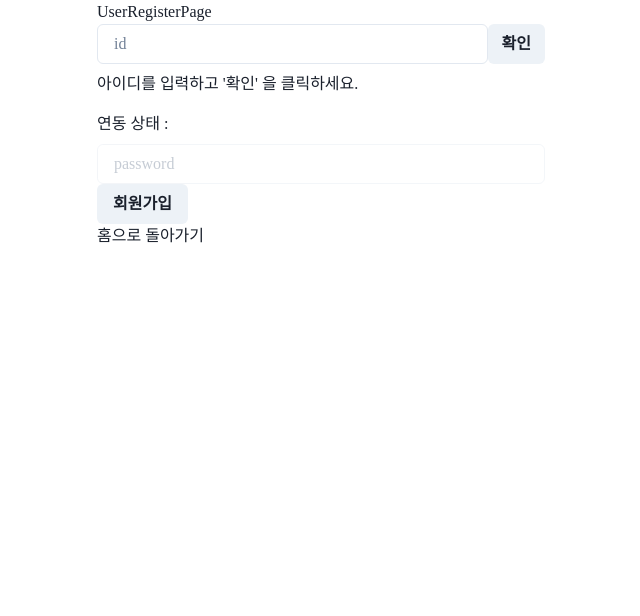
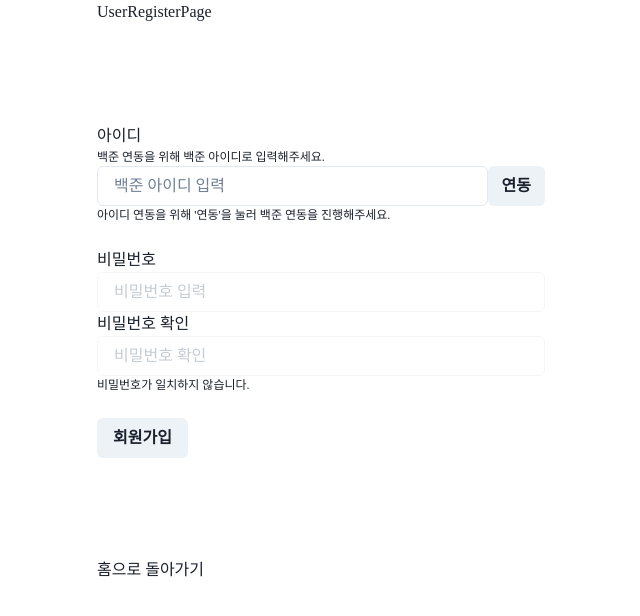
Before and after one commit to seoeun98/sharkshark, a React (Create React App) app in the folder front/sharkshark/: page /register in a window 1280 px wide. Shown: the top 616 px of the page, without its empty margins (319-959 px from the left). Built offline with nearby package versions, Linux system fonts and the light colour scheme; a web font is replaced by a local one.

Commit message:
Feat : 회원가입 페이지 세부 기능

```diff
--- a/front/sharkshark/src/api/common.ts
+++ b/front/sharkshark/src/api/common.ts
@@ -5,7 +5,7 @@ const SERVER_ADDRESS = 'http://j7b205.p.ssafy.io/api';
 export const authAxios: AxiosInstance = axios.create({
   baseURL: `${SERVER_ADDRESS}`,
   headers: {
-    access_token: localStorage.getItem('accessToken') || '',
+    access_token: 'Bearer ' + localStorage.getItem('access_token') || '',
   },
 });
 
--- a/front/sharkshark/src/api/default.ts
+++ b/front/sharkshark/src/api/default.ts
@@ -1,9 +1,9 @@
 import { defaultAxios } from './common';
 
 // 회원가입
-export const registerAPI = (id: string, password: string) => {
+export const registerAPI = (id: string, pw: string) => {
   defaultAxios
-    .post('/user/register', { id: id, password: password })
+    .post('/user/register', { id: id, pw: pw })
     .then(res => {
       window.location.href = '/login';
     })
@@ -19,17 +19,16 @@ export const getProfileMsgAPI = async (id: string) => {
   await defaultAxios
     .post(`/user/confirm/${id}`)
     .then(res => {
-      console.log(res.data.msg);
+      console.log(res.data);
       profileMsg = res.data.msg;
     })
     .catch(err => {
-      profileMsg = 'test msg';
-      console.log(profileMsg);
+      profileMsg = '-1';
       console.log(err);
       alert('getProfileMsg failed');
     });
   console.log(profileMsg);
-  return profileMsg;
+  return 'profileMsg';
 };
 
 // 상태메시지 지정 문구 입력 확인
@@ -50,11 +49,11 @@ export const checkProfileMsgAPI = async (id: string) => {
 };
 
 // 로그인
-export const loginAPI = (id: string, password: string) => {
+export const loginAPI = (id: string, pw: string) => {
   defaultAxios
-    .post('/user/login', { id: id, password: password })
+    .post('/user/login', { id: id, pw: pw })
     .then(res => {
-      localStorage.setItem('accessToken', res.data.access_token);
+      localStorage.setItem('access_token', res.data.access_token);
       window.location.href = '/';
     })
     .catch(err => {
--- a/front/sharkshark/src/views/UserRegisterPage.tsx
+++ b/front/sharkshark/src/views/UserRegisterPage.tsx
@@ -1,48 +1,146 @@
-import { Box, Button, Container, Flex, Input } from '@chakra-ui/react';
+import {
+  Box,
+  Button,
+  Container,
+  Flex,
+  Input,
+  Modal,
+  ModalBody,
+  ModalCloseButton,
+  ModalContent,
+  ModalFooter,
+  ModalHeader,
+  ModalOverlay,
+  useClipboard,
+  useDisclosure,
+} from '@chakra-ui/react';
 import { useState } from 'react';
 import { Link } from 'react-router-dom';
 import { checkProfileMsgAPI, getProfileMsgAPI, registerAPI } from '../api/default';
 
 export const UserRegisterPage = () => {
   const [id, setId] = useState('');
+  const [idAlert, setIdAlert] = useState(
+    "아이디 연동을 위해 '연동'을 눌러 백준 연동을 진행해주세요.",
+  );
+
+  const [profileMsg, setProfileMsg] = useState('');
+  const [pMsgStatus, setPMsgStatus] = useState(true);
+
   const [password, setPassword] = useState('');
-  const [profileMsg, setProfileMsg] = useState('');
   const [checkMsg, setCheckMsg] = useState('');
+  const [pwCheck, setPwCheck] = useState('');
+
+  const { isOpen, onOpen, onClose } = useDisclosure();
+  const { hasCopied, onCopy } = useClipboard(profileMsg);
+
+  const checkId = async () => {
+    if (id === '') {
+      setIdAlert('아이디를 입력해주세요.');
+      return;
+    }
+    const msg = await getProfileMsgAPI(id);
+    if (msg == '-1') {
+      setIdAlert('없는 백준 아이디입니다. 아이디를 정확하게 입력해주세요');
+      return;
+    }
+    setPMsgStatus(true);
+    setProfileMsg(msg);
+    onOpen();
+  };
+
+  const checkProfileMsg = async () => {
+    const msg = await checkProfileMsgAPI(id);
+
+    if (msg === 'OK') {
+      setPMsgStatus(true);
+      setCheckMsg(msg);
+    } else {
+      setPMsgStatus(false);
+    }
+  };
+
   return (
     <Container>
       <Box>UserRegisterPage</Box>
-      <Box>
+      <Box my="100px">
+        {/* id */}
+        <Box> 아이디 </Box>
+        <Box fontSize="12px"> 백준 연동을 위해 백준 아이디로 입력해주세요. </Box>
         <Flex>
-          <Input type="text" placeholder="id" value={id} onChange={e => setId(e.target.value)} />
-          <Button onClick={() => getProfileMsgAPI(id).then(msg => setProfileMsg(msg))}>확인</Button>
+          <Input type="text" placeholder="백준 아이디 입력" onChange={e => setId(e.target.value)} />
+          <Button onClick={checkId}>연동</Button>
         </Flex>
-        {profileMsg ? (
-          <Flex>
-            <Box lineHeight="40px" w="full">
-              다음으로 상태 메시지 설정 : {profileMsg}
-            </Box>
-            <Button onClick={() => checkProfileMsgAPI(id).then(msg => setCheckMsg(msg))}>
-              확인
-            </Button>
-          </Flex>
-        ) : (
-          <Box lineHeight="40px" w="full">
-            아이디를 입력하고 '확인' 을 클릭하세요.
-          </Box>
-        )}
-        <Box lineHeight="40px" w="full">
-          연동 상태 : {checkMsg}
-        </Box>
+        <Box fontSize="12px"> {idAlert} </Box>
+        <br />
+
+        {/* pw */}
+        <Box> 비밀번호 </Box>
         <Input
           isDisabled={checkMsg ? false : true}
           type="password"
-          placeholder="password"
-          value={password}
+          placeholder="비밀번호 입력"
           onChange={e => setPassword(e.target.value)}
         />
+
+        {/* pw check */}
+        <Box> 비밀번호 확인 </Box>
+        <Input
+          isDisabled={checkMsg ? false : true}
+          type="password"
+          placeholder="비밀번호 확인"
+          onChange={e => setPwCheck(e.target.value)}
+        />
+        <Box fontSize="12px">
+          {' '}
+          {password && pwCheck === password
+            ? '비밀번호 확인.'
+            : '비밀번호가 일치하지 않습니다.'}{' '}
+        </Box>
+        <br />
+
         <Button onClick={() => registerAPI(id, password)}>회원가입</Button>
       </Box>
       <Link to="/home">홈으로 돌아가기</Link>
+
+      {/* modal */}
+      <Modal isOpen={isOpen} onClose={onClose}>
+        <ModalOverlay />
+        <ModalContent>
+          <ModalCloseButton />
+          <ModalBody textAlign="center" margin="10px">
+            <Box fontSize="20px">Logo</Box>
+            <Box>
+              {id} 님, {pMsgStatus ? '반가워요!' : '연동을 다시 진행해주세요 :('}
+            </Box>
+
+            {pMsgStatus ? (
+              <Box fontSize="14px" my="10px">
+                BAEKJOON 사이트에 접속해,
+                <br /> 상태 메시지 끝에 다음 문자를 입력한 후
+                <br /> 확인 버튼을 눌러주세요.
+              </Box>
+            ) : (
+              <Box fontSize="14px" my="10px">
+                상태 메시지 문자가 일치하지 않습니다.
+                <br /> BAEKJOON 사이트에 접속해,
+                <br /> 상태 메시지 끝에 다음 문자를 입력하고 확인 버튼을 눌러주세요.
+              </Box>
+            )}
+
+            <Box fontSize="12px">
+              설정 방법 : 백준 사이트 접속 &gt; 로그인 &gt; 상단바 설정 &gt; 정보 수정 &#45; 상태
+              메시지
+            </Box>
+
+            <Box>
+              {profileMsg} <Button onClick={onCopy}>{hasCopied ? '복사됨!' : '복사'}</Button>
+            </Box>
+
+            <Button onClick={checkProfileMsg}>확인</Button>
+          </ModalBody>
+        </ModalContent>
+      </Modal>
     </Container>
   );
 };
```
